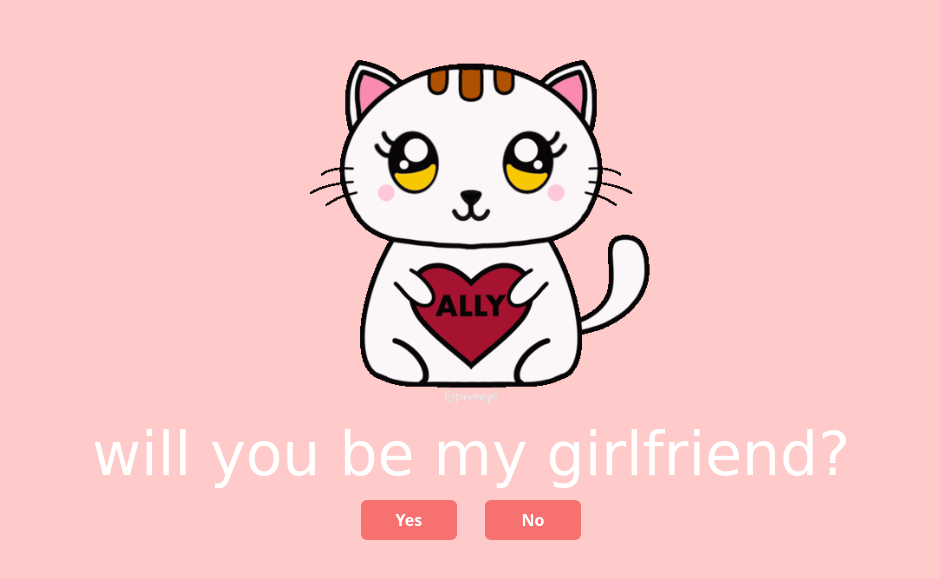
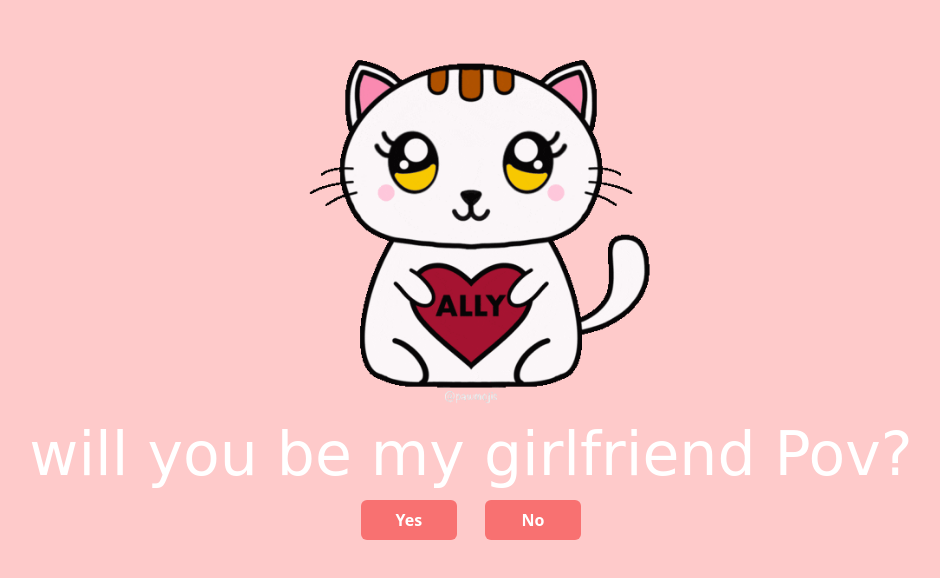
Before and after one commit to jojo012/code.github.io, a plain HTML site: page index.html in a window 1280 px wide. Shown: the part 108-686 px from the top of the page, without its empty margins (169-1109 px from the left). Drawn offline with nearby package versions, Linux system fonts and the light colour scheme.

Commit message:
Update index.html

```diff
--- a/index.html
+++ b/index.html
@@ -6,7 +6,7 @@
     <script src="https://cdn.tailwindcss.com"></script>
     <link rel="stylesheet" href="styles/index.css">
     <script defer src="scripts/index.js"></script>
-    <title>ONLY 4u?</title>
+    <title>ONLY 4u</title>
 </head>
 <body class="flex justify-center items-center text-center h-screen bg-red-200">
     <div class="container mx-auto px-4">
@@ -15,7 +15,7 @@
             <img src="styles/images/AllyCat.gif" alt="Cat with Ally in heart" class="size-1/3">
         </div>
         <div>
-            <h1 class="cursive text-center text-white text-6xl font-">will you be my girlfriend?</h1>
+            <h1 class="cursive text-center text-white text-6xl font-">will you be my girlfriend Pov?</h1>
         </div>
 
         <button class="rounded-md bg-red-400 w-24 h-10 mx-3 my-4 text-white font-bold transition ease-in duration-150 hover:bg-red-300" id="yesButton" onclick="yesClick()">Yes</button>
```
